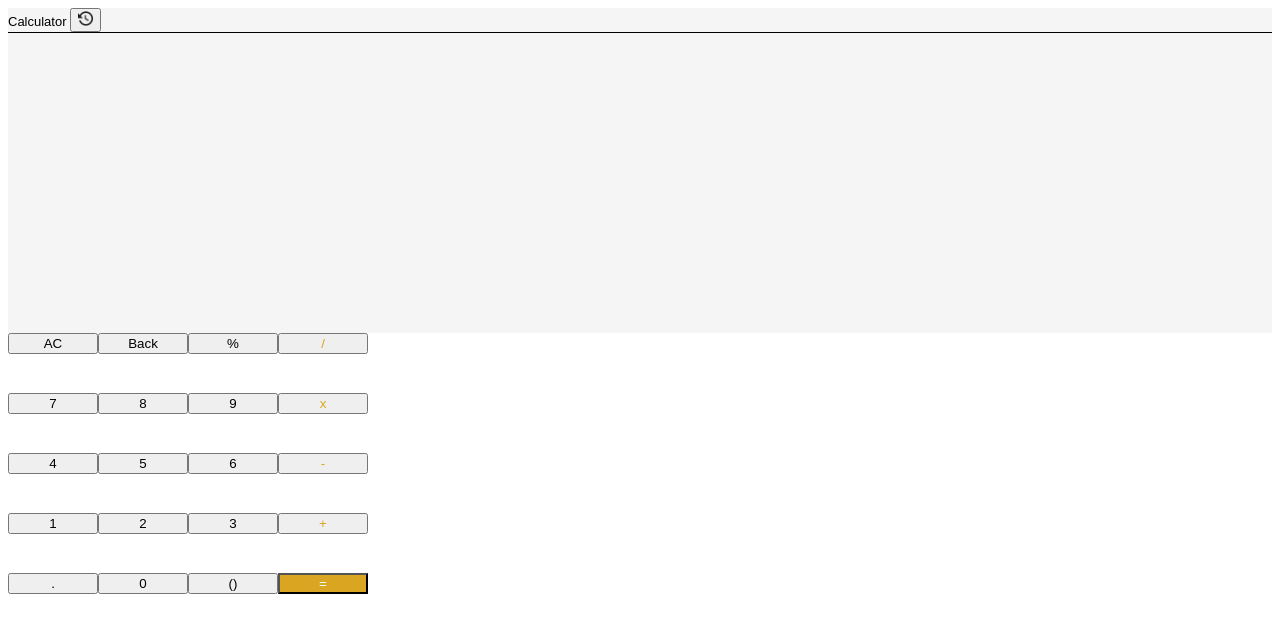
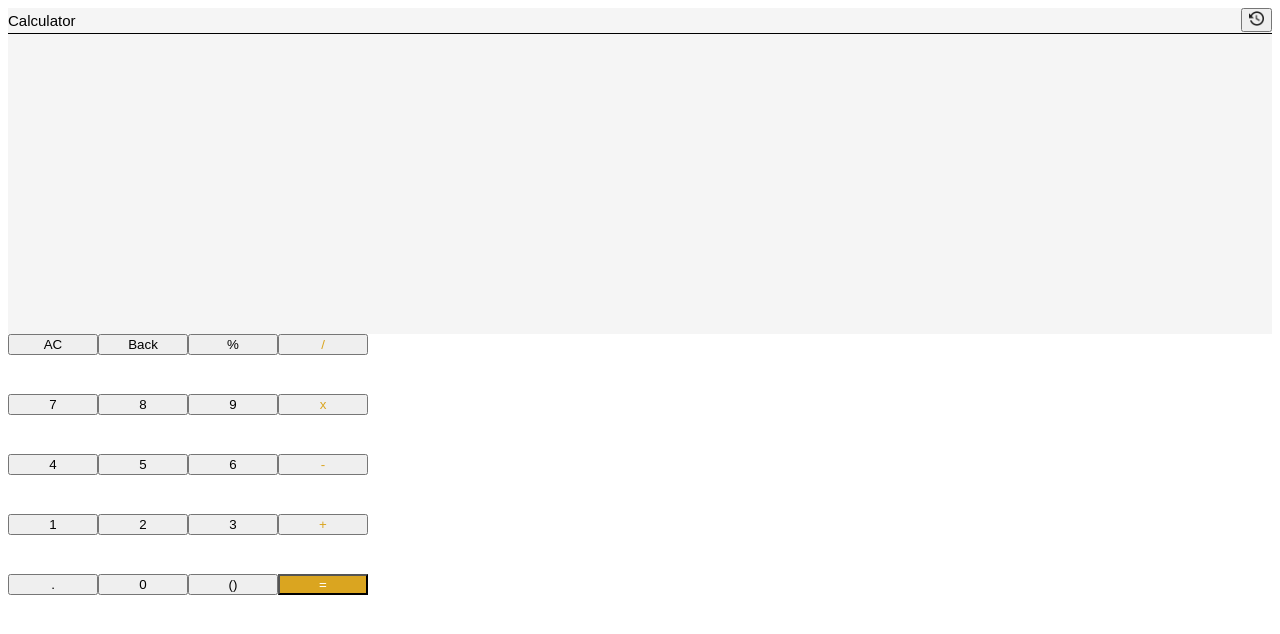
Before and after one commit to abdulhussainsongerwala/phone-calculator, an Angular app: page / in a window 1280 px wide. Shown: the top 634 px of the page. Built offline with nearby package versions, Linux system fonts and the light colour scheme.

Commit message:
history button on right end, title size bigger

```diff
--- a/src/app/app.component.css
+++ b/src/app/app.component.css
@@ -1,4 +1,11 @@
-.calculator-header {
+#calculator-header {
     border-bottom: 1px solid;
     background-color: whitesmoke;
+    height: 2.5rem;
+    line-height: 2.5rem;
+    font-size: 1.5rem;
 }
+
+#history-button {
+    float: right;
+}
--- a/src/app/app.component.html
+++ b/src/app/app.component.html
@@ -1,7 +1,7 @@
-<div class="calculator-header row">
+<div class="row" id="calculator-header">
   <!-- TODO: Update header class, 80-20 width split for title and button -->
   {{pageTitle}}
-  <button>
+  <button id="history-button">
     <img src="./assets/images/history.png" width="15" height="15">
   </button>
 </div>
```
